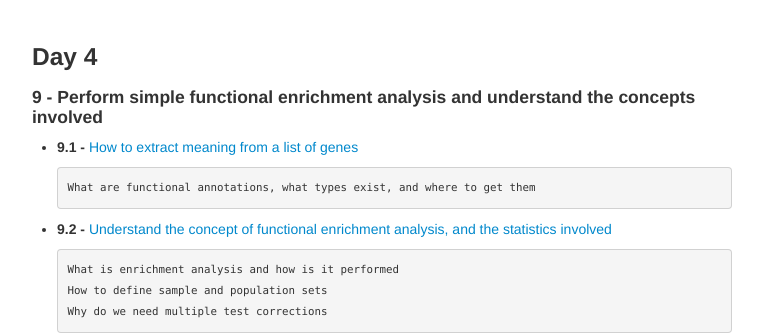
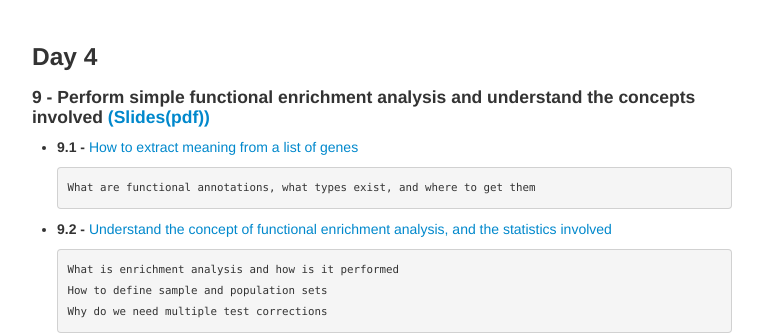
Before and after one commit to GTPB/ADER18F, a Jekyll site: the page built from index.md, in a window 1280 px wide and 900 px high, scrolled down 3288 px. Shown: the part 167-502 px from the top of the window, without its empty margins (258-1021 px from the left). Built offline with Jekyll 4.4.1, drawn with Linux system fonts in a browser that asks for light colours.

Commit message:
Update index.md

```diff
--- a/index.md
+++ b/index.md
@@ -136,7 +136,7 @@ Life Scientists who want to be able to use NGS data (RNAseq) to infer genes diff
 <br/>
 
 ### Day 4
-#### 9 - Perform simple functional enrichment analysis and understand the concepts involved
+#### 9 - Perform simple functional enrichment analysis and understand the concepts involved [(Slides(pdf))](./assets/ADER18_-_Functional_Enrichment_Analysis.pdf)
 + **9.1 -** [How to extract meaning from a list of genes](pages/L09.md)
 
       What are functional annotations, what types exist, and where to get them
```
